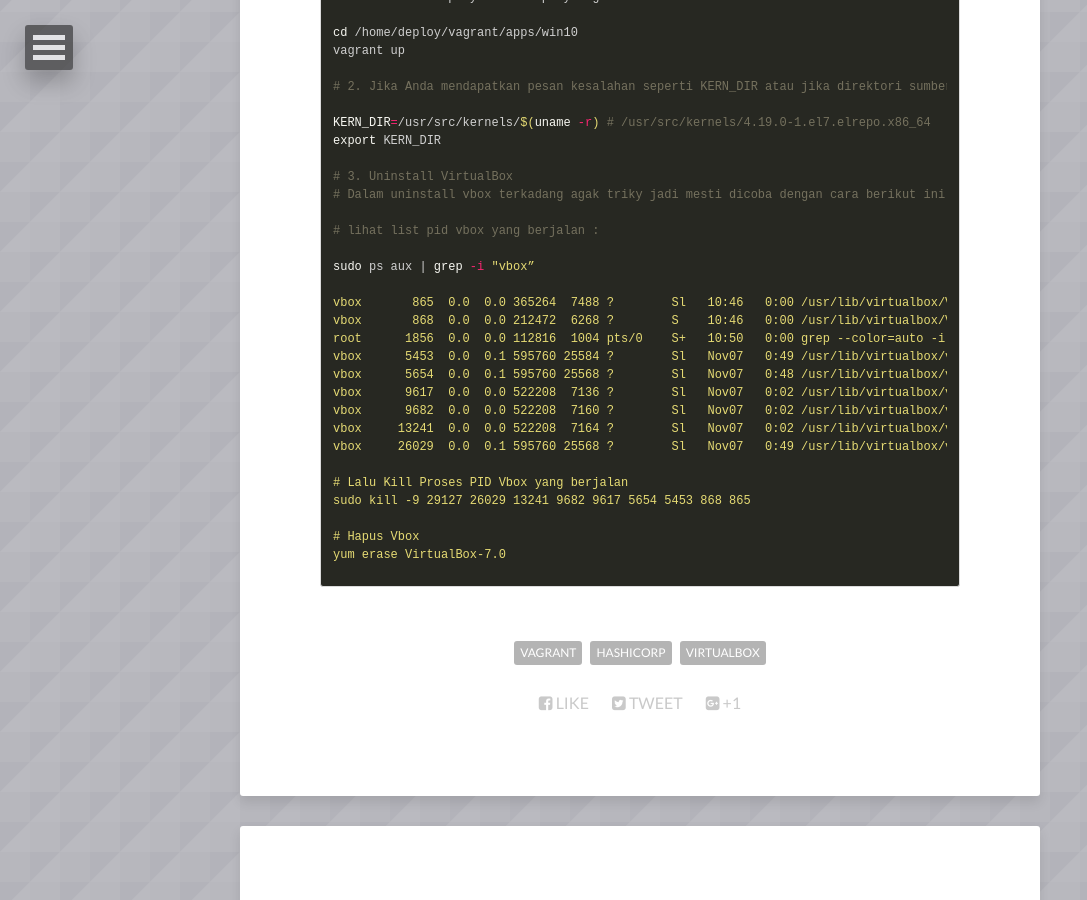
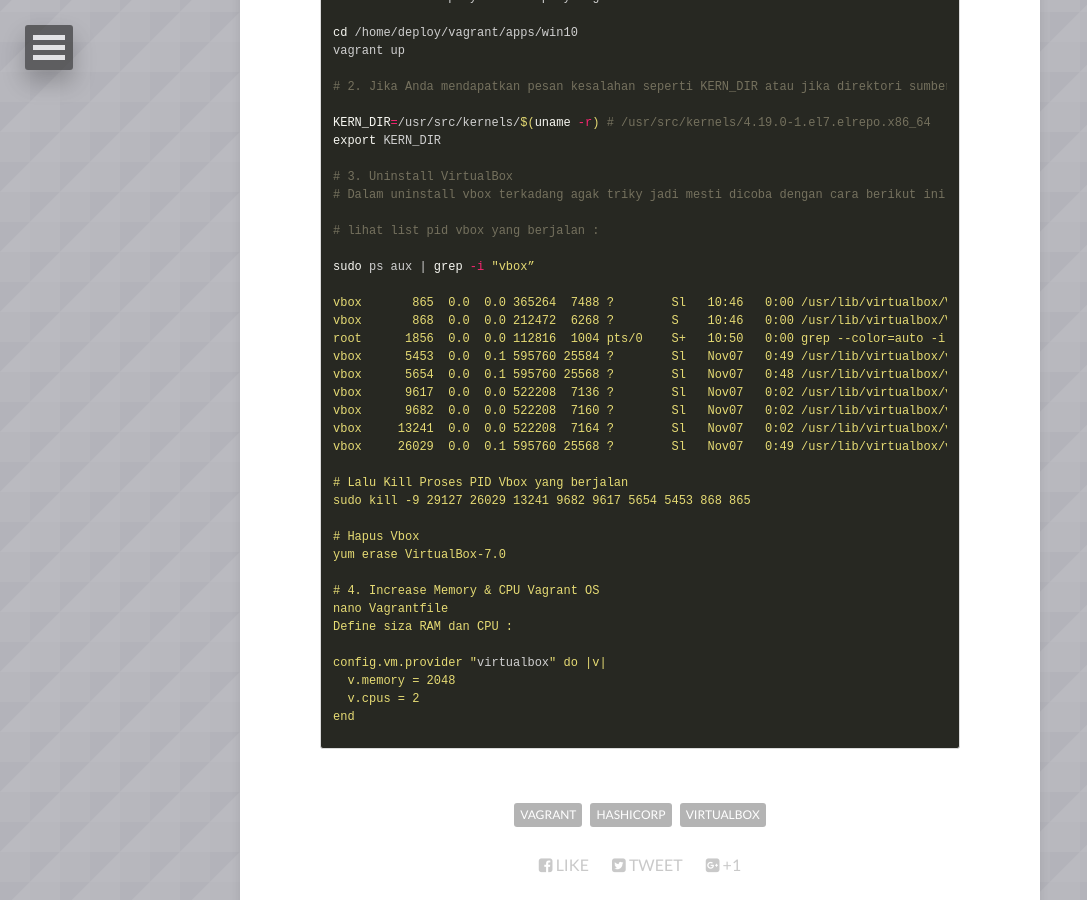
Before and after one commit to danigunawan/danigunawan.github.io, a Jekyll site: the page built from _posts/2022-11-09-belajar-vagrant-part-1.md, in a window 1280 px wide and 900 px high, scrolled down 6048 px. Shown: the whole window, without its empty margins (0-1087 px from the left). Built offline with Jekyll 4.4.1, drawn with Linux system fonts in a browser that asks for light colours; nearby versions of some CDN libraries; comment, search, counter and statistics services are not loaded.

Commit message:
[ADD POSTING] posting

```diff
--- a/_posts/2022-11-09-belajar-vagrant-part-1.md
+++ b/_posts/2022-11-09-belajar-vagrant-part-1.md
@@ -340,4 +340,13 @@
 # Hapus Vbox
 yum erase VirtualBox-7.0
 
+# 4. Increase Memory & CPU Vagrant OS
+nano Vagrantfile
+Define siza RAM dan CPU :
+
+config.vm.provider "virtualbox" do |v|
+  v.memory = 2048
+  v.cpus = 2
+end
+
 {% endhighlight %}
```
